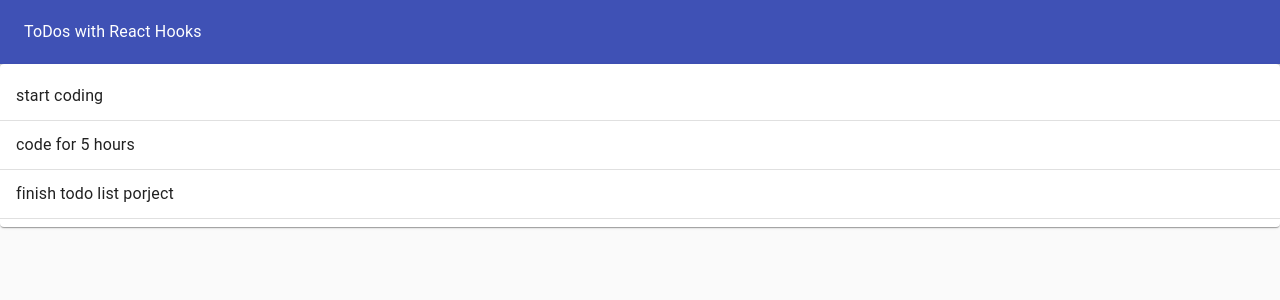
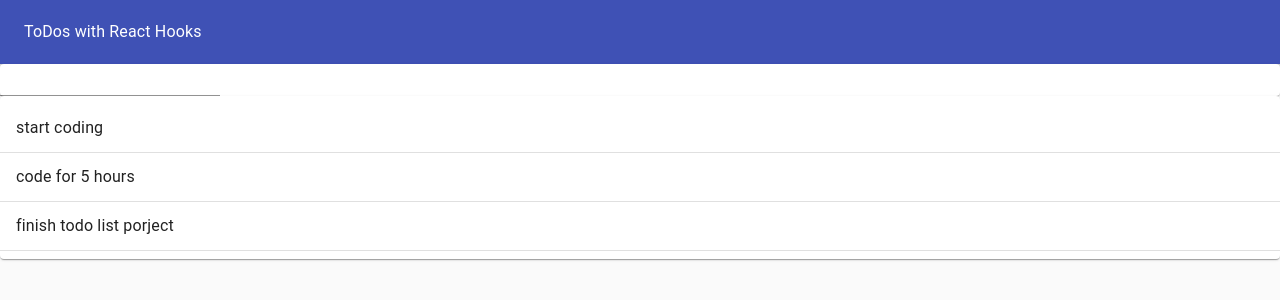
Before and after one commit to Vasily93/todo-list-react-hooks, a React (Create React App) app: page / in a window 1280 px wide. Shown: the top 300 px of the page. Built offline with nearby package versions, Linux system fonts and the light colour scheme.

Commit message:
adding new todos with custom useImputState hook

```diff
--- a/src/TodoApp.js
+++ b/src/TodoApp.js
@@ -1,6 +1,7 @@
 import React, {useState} from 'react';
-import { Typography, Paper, AppBar, Toolbar, Grid } from '@material-ui/core';
+import { Typography, Paper, AppBar, Toolbar } from '@material-ui/core';
 import TodoList from './TodoList.js';
+import TodoForm from './TodoForm.js';
 
 function TodoApp(prpos) {
     const initialTodos = [
@@ -9,6 +10,10 @@
         {id:3, task: 'finish todo list porject', completed: false}
     ];
     const [todos, setTodos] = useState(initialTodos);
+    const addTodo = newTodoText => {
+        setTodos([...todos, {id: 4, task: newTodoText, completed: false }])
+    }
+
     return(
         <Paper
             style={{
@@ -24,6 +29,7 @@
                     <Typography color='inherit'>ToDos with React Hooks</Typography>
                 </Toolbar>
             </AppBar>
+            <TodoForm addTodo={addTodo} />
             <TodoList todos={todos}/>
         </Paper>
     )
--- /dev/null
+++ b/src/TodoForm.js
@@ -0,0 +1,20 @@
+import React from 'react';
+import {Paper, TextField, Button} from '@material-ui/core';
+import useInputState from './hooks/useInputState';
+
+function TodoForm(props) {
+    const [value, handleChange, reset] = useInputState('');
+    return(
+        <Paper>
+            <form onSubmit={(e) => {
+                e.preventDefault()
+                props.addTodo(value);
+                reset()
+            }}>
+                <TextField value={value}  onChange={handleChange} />
+            </form>
+        </Paper>
+    )
+}
+
+export default TodoForm;
--- /dev/null
+++ b/src/hooks/useInputState.js
@@ -0,0 +1,12 @@
+import { useState } from "react";
+
+export default initialVal => {
+    const [value, setValue] = useState(initialVal);
+    const handleChange = e => {
+        setValue(e.target.value);
+    };
+    const reset = () => {
+        setValue('');
+    };
+    return [value, handleChange, reset];
+}
```
